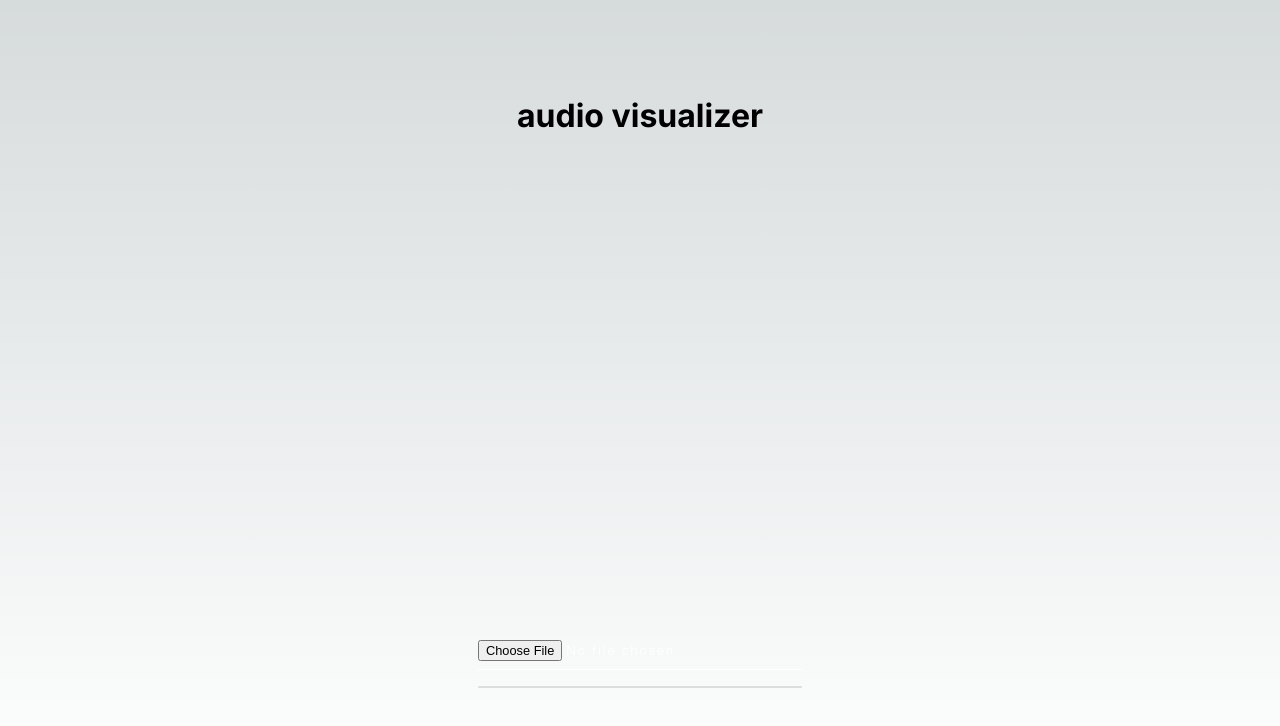
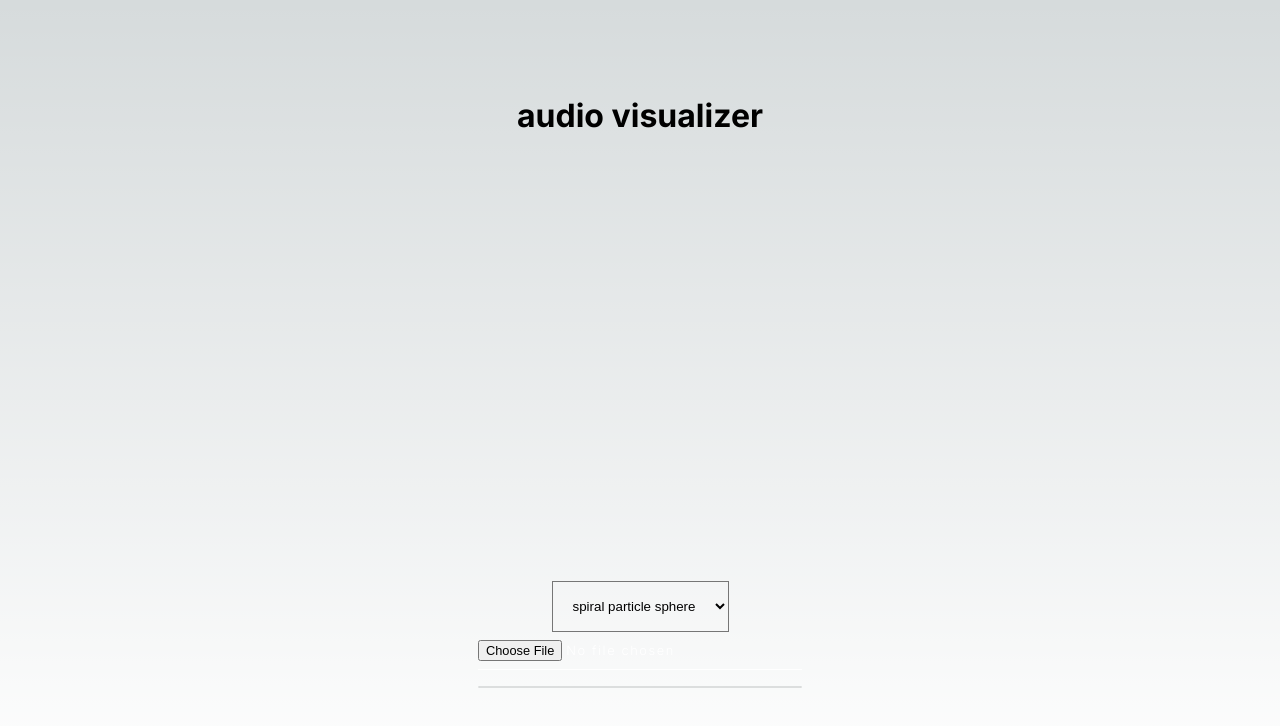
Before and after one commit to lauriparonen/audio-visualizer, a Next.js app: page / in a window 1280 px wide. Shown: the top 726 px of the page. Built offline with nearby package versions, Linux system fonts and the light colour scheme.

Commit message:
Init control flow for selecting the shader

```diff
--- a/src/app/Components/AudioVisualizerPage/ShaderCanvas/fractal-visualizer.js
+++ b/src/app/Components/AudioVisualizerPage/ShaderCanvas/fractal-visualizer.js
@@ -86,9 +86,12 @@ const pointsFS = `
     uniform vec2 u_resolution;
     uniform sampler2D u_audioData;
 
+    uniform vec3 color1;
+    uniform vec3 color2;
+
     void main() {
-        vec3 color1 = vec3(1.0, 0.0, 0.0);
-        vec3 color2 = vec3(0.0, 0.654, 0.0);
+        //vec3 color1 = vec3(1.0, 0.0, 0.0);
+        //vec3 color2 = vec3(0.0, 0.654, 0.0);
 
         //float audioData = texture2D(u_audioData, vec2(gl_PointCoord.x, 0.5)).r;
         float audioData = texture2D(u_audioData, vec2(gl_PointCoord.x, 0.5)).r;
@@ -101,20 +104,28 @@ const pointsFS = `
     }
 `;
 
-const PointsComponent = ({ audioRef }) => {
+const PointsComponent = ({ audioRef, color1, color2 }) => {
+
+
+
     const meshRef = useRef();
 
     const audioAnalyzer = useMemo(() => {
         const audioContext = new (window.AudioContext || window.webkitAudioContext)();
         const audioSource = audioContext.createMediaElementSource(audioRef.current);
         const audioAnalyzer = audioContext.createAnalyser();
+
         const gainNode = audioContext.createGain();
+
         audioSource.connect(audioAnalyzer);
         audioSource.connect(audioContext.destination);
         audioSource.connect(gainNode);
+
         gainNode.connect(audioContext.destination);
         gainNode.gain.value = 0.5;
+
         return audioAnalyzer;
+
     }, [audioRef]);
 
     const frequencyData = useMemo(() => new Uint8Array(audioAnalyzer.frequencyBinCount), [audioAnalyzer]);
@@ -132,7 +143,9 @@ const PointsComponent = ({ audioRef }) => {
         u_time: { value: 0 },
         u_resolution: { value: new THREE.Vector2() },
         u_audioData: { value: null },
-    }), []);
+        color1: { value: new THREE.Vector3(...color1) },
+        color2: { value: new THREE.Vector3(...color2) },
+    }), [color1, color2]);
 
     useFrame(({ clock, size }) => {
         if (meshRef.current) {
@@ -182,6 +195,8 @@ const PointsComponent = ({ audioRef }) => {
  */
 const FractalVisualizer = (props) => {
     const { audioRef, src } = props;
+    const [color1, setColor1] = useState([1.0, 0.0, 0.0]);
+    const [color2, setColor2] = useState([0.0, 0.654, 0.0]);
 
     return (
         <div className="fractal-visualizer">
@@ -189,10 +204,15 @@ const FractalVisualizer = (props) => {
                 <ambientLight />
                 <pointLight position={[10, 10, 10]} />
                 {/* <VisualizerMesh material={material} /> */}
-                <PointsComponent audioRef={audioRef} />
+                <PointsComponent
+                    audioRef={audioRef}
+                    color1={color1}
+                    color2={color2}
+                    />
                 <OrbitControls />
             </Canvas>
             <audio src={src} ref={audioRef} />
+
         </div>
 
     );
--- a/src/app/Components/AudioVisualizerPage/styles.css
+++ b/src/app/Components/AudioVisualizerPage/styles.css
@@ -7,6 +7,24 @@
     align-items: center;
     padding: 1rem;
 
+}
+
+.visualizer-select {
+
+    display: flex;
+    flex-direction: column;
+    justify-content: space-evenly;
+    align-items: center;
+    padding: 1rem;
+    background-color: transparent;
+
+    &:hover {
+        color: #8d6fdf;
+        transition: all 0.3s ease;
+        &::before {
+            transform: translateX(0);
+        }
+    }
 }
 
 .file-input {
--- a/src/app/Components/AudioVisualizerPage/visualizer-page.js
+++ b/src/app/Components/AudioVisualizerPage/visualizer-page.js
@@ -17,6 +17,9 @@ import ShaderCanvas from './ShaderCanvas/shader-canvas';
 import styles from './styles.css';
 
 const AudioVisualizerPage = () => {
+
+  const [selectedVisualizer, setSelectedVisualizer] = useState('ShaderCanvas');
+
   const [file, setFile] = useState(null);
 
   const onChangeFile = (e) => {
@@ -34,6 +37,13 @@ const AudioVisualizerPage = () => {
   // When a file is selected, pass it to both canvases
   return (
     <div className='canvases'>
+      <select className='visualizer-select'
+              value={selectedVisualizer}
+              onChange={(e) => setSelectedVisualizer(e.target.value)}>
+        <option value="ShaderCanvas">spiral particle sphere</option>
+        <option value="FrequencyCanvas">Frequency Canvas</option>
+        {/* more canvases as they finish */}
+      </select>
       <input
         className='file-input'
         type="file"
@@ -48,7 +58,7 @@ const AudioVisualizerPage = () => {
 
       <div className="shader-canvas-container">
 
-        {file && (
+        {file && selectedVisualizer === 'ShaderCanvas' && (
         <ShaderCanvas
           file={file}
           audioRef={audioRef}
@@ -60,7 +70,7 @@ const AudioVisualizerPage = () => {
       </div>
 
       <div className="freq-canvas-container">
-      {file && (
+      {file &&  (
         <FrequencyCanvas
           file={file}
           audioRef={audioRef}
```
